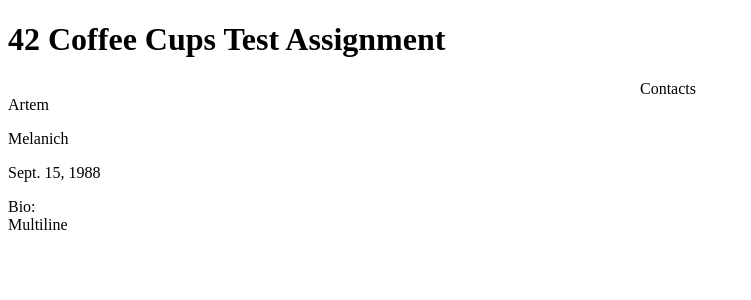
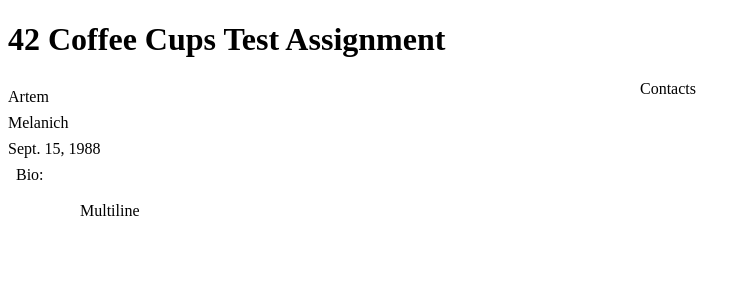
Before and after one commit to pkeeper/42-test-keeper, a Django app: template homework/profiles/templates/home.html in a window 1280 px wide. Shown: the top 300 px of the page, without its empty margins (0-751 px from the left). Run offline with Django 3.2, Linux system fonts and the light colour scheme; the template is opened without the code that fills it: values that come from a table or form of the project are taken from there, others are empty; data comes from the database, SQL or seed files in the repository; parts of the project's set-up code (start-up, migrations or seed data) failed here and were passed over.

Commit message:
ticket:1 made css, code clean up

```diff
--- a/homework/profiles/admin.py
+++ b/homework/profiles/admin.py
@@ -6,7 +6,8 @@ class ContactFieldInline(admin.StackedInline):
     model = ContactField
     extra = 3
 
+
 class ProfileAdmin(admin.ModelAdmin):
     inlines = [ContactFieldInline]
 
-admin.site.register(Profile,ProfileAdmin)
+admin.site.register(Profile, ProfileAdmin)
--- a/homework/profiles/templates/home.html
+++ b/homework/profiles/templates/home.html
@@ -1,18 +1,22 @@
 {% extends 'base.html' %}
+
+{% block css %}
+<link rel="stylesheet" href="{{ STATIC_URL }}css/base.css" type="text/css" />
+{% endblock %}
 
 {% block content %}
 <h1>42 Coffee Cups Test Assignment</h1>
 
-<div>
-	<div style="width: 50%; float: left">
+<div id="profile">
+	<div id="profile-data">
 		<p>{{ profile.name }}</p>
 		<p>{{ profile.surname }}</p>
 		<p>{{ profile.birthdate }}</p>
 		<p></p>
-		<p>Bio: <br />
+		<p class="multiline">Bio: <br />
 		{{ profile.bio }}</p>
 	</div>
-	<div style="margin-left: 50%">
+	<div id="contacts">
 			<p>Contacts</p>
 		{% for c in contacts %}
 			<p>{{ c.contact_type }}: {{ c.uid }}</p>
@@ -26,6 +30,6 @@
 			</p>
 		{% endif %}
 	</div>
-	<div style="clear: both"></div>
+	<div class="clear"></div>
 </div>
 {% endblock %}
--- a/homework/settings.py
+++ b/homework/settings.py
@@ -18,7 +18,7 @@ MANAGERS = ADMINS
 
 DATABASES = {
     'default': {
-        'ENGINE': 'django.db.backends.sqlite3', # Add 'postgresql_psycopg2', 'postgresql', 'mysql', 'sqlite3' or 'oracle'.
+        'ENGINE': 'django.db.backends.sqlite3',  # Add 'postgresql_psycopg2', 'postgresql', 'mysql', 'sqlite3' or 'oracle'.
         'NAME': 'sqlite.db',                      # Or path to database file if using sqlite3.
         'USER': '',                      # Not used with sqlite3.
         'PASSWORD': '',                  # Not used with sqlite3.
@@ -63,7 +63,7 @@ MEDIA_URL = '/media/'
 # Don't put anything in this directory yourself; store your static files
 # in apps' "static/" subdirectories and in STATICFILES_DIRS.
 # Example: "/home/media/media.lawrence.com/static/"
-STATIC_ROOT = os.path.join(CURRENT_PATH, 'static')
+STATIC_ROOT = ''
 
 # URL prefix for static files.
 # Example: "http://media.lawrence.com/static/"
@@ -79,6 +79,7 @@ STATICFILES_DIRS = (
     # Put strings here, like "/home/html/static" or "C:/www/django/static".
     # Always use forward slashes, even on Windows.
     # Don't forget to use absolute paths, not relative paths.
+    os.path.join(CURRENT_PATH, 'static'),
 )
 
 # List of finder classes that know how to find static files in
--- /dev/null
+++ b/homework/static/css/base.css
@@ -0,0 +1,27 @@
+body {
+}
+
+p {
+	margin-top: 0.5em;
+	margin-bottom: 0.5em
+}
+
+.clear {
+  clear: both;
+}
+
+.multiline {
+	white-space:pre-wrap;
+	margin: 0px;
+	padding-left: 0.5em;
+	padding-right: 1em;
+}
+
+#profile-data {
+	width: 50%;
+	float: left;
+}
+
+#contacts {
+	margin-left: 50%;
+}
```
Also changed, not shown: homework/profiles/models.py (+5 -3 lines), homework/profiles/views.py (+11 -5 lines), homework/profiles/urls.py (line endings or trailing spaces).
